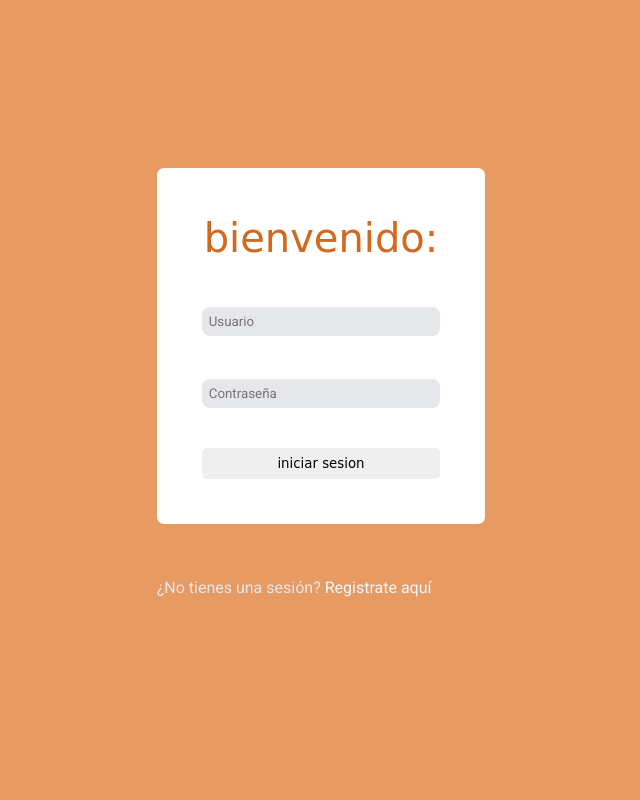
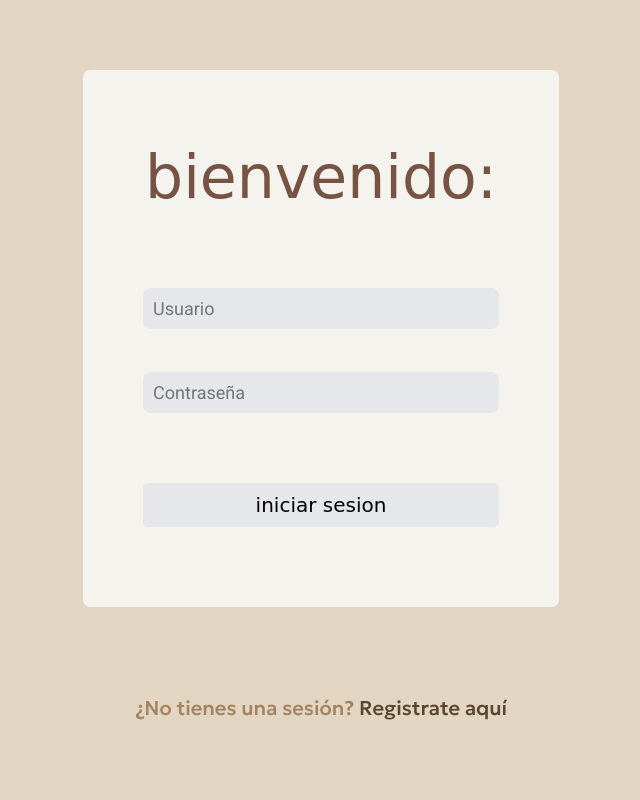
Before and after one commit to Kettalole/Pet-Chronicles, a PHP site: page /login.html in a window 1280 px wide. Shown: the whole page, without its empty margins (319-959 px from the left). Run offline with PHP 8.4, Linux system fonts and the light colour scheme; some web fonts are replaced.

Commit message:
Update loginStyle.css

```diff
--- a/Pagina-Proyecto/loginStyle.css
+++ b/Pagina-Proyecto/loginStyle.css
@@ -1,6 +1,8 @@
 @import url('https://fonts.googleapis.com/css2?family=Roboto&display=swap');
 @import url('https://fonts.googleapis.com/css2?family=Darumadrop+One&display=swap');
 @import url('https://fonts.googleapis.com/css2?family=Roboto&display=swap');
+@import url('https://fonts.googleapis.com/css2?family=Geologica:wght@200;500&display=swap');
+
 
 
 *{
@@ -17,16 +19,21 @@
           display: grid;
           place-content: center;
           margin: 0;
-          background-color: rgb(232, 154, 99);
+          background-color: #e2d5c1;
       }
 
       .contenedor-login{
+        margin: 30px;
         border-radius: 7px;
-        background-color: rgb(255, 255, 255);
+        background-color: #F4F3EE;
+
+
     }
 
     .login{
-        padding: 45px;
+        padding: 60px;
+        padding-top: 70px;
+        padding-bottom: 80px;
         position: relative;
 
     }
@@ -42,54 +49,64 @@
         font-family: 'Darumadrop One', cursive;
           place-content: center;
           border-radius: 5px;
-          border-color: aliceblue;
+          border-color: rgb(31, 37, 42);
           border: 1px;
-          padding: 8px;
+          padding: 10px;
+          font-size: 20px;
+          margin-top: 30px;
+          background-color: rgb(230, 231, 234);
 
       }
 
 
       .boton-login:hover{
-          background-color: rgb(232, 154, 99) ;
+          background-color: #775343;
           color: aliceblue;
       }
 
       .contenedor-datos {
          border-color: rgb(225, 231, 240);
          border-radius: 8px;
-         padding: 7px;
+         padding: 10px;
          border: 1px;
          background-color:rgb(230, 231, 234);
-        margin-top: 3px;
+         margin-top: 3px;
+         font-size: large;
+
+
 
 
 
       }
 
       .contenedor-datos:hover {
-          background-color: rgb(246, 246, 246);
+          background-color: #b99b7bca;
 
       }
 
       a {
-          text-decoration: none;
-          color: aliceblue;
+          text-decoration: solid;
+
+          font-family: 'Geologica', sans-serif;
+          color: #5a4531;
       }
       a:hover{
-         color: rgb(192, 100, 25);
+        color: #a28465;
       }
 
       #Reg {
-          color:rgb(230, 231, 234);
-          font-family: 'Roboto', sans-serif;
+        color: #a28465;
+          font-family: 'Geologica', sans-serif;
+          text-align: center;
+          font-size: 20px;
       }
 
       .loginlogo {
         font-family: 'Darumadrop One', cursive;
-        font-size: 40px;
+        font-size: 60px;
         text-align: center;
-        color: chocolate;
+        color: #775343;
         padding: 2px;
         margin: 0;
-        margin-bottom: 40px;
+        margin-bottom: 70px;
       }
```
